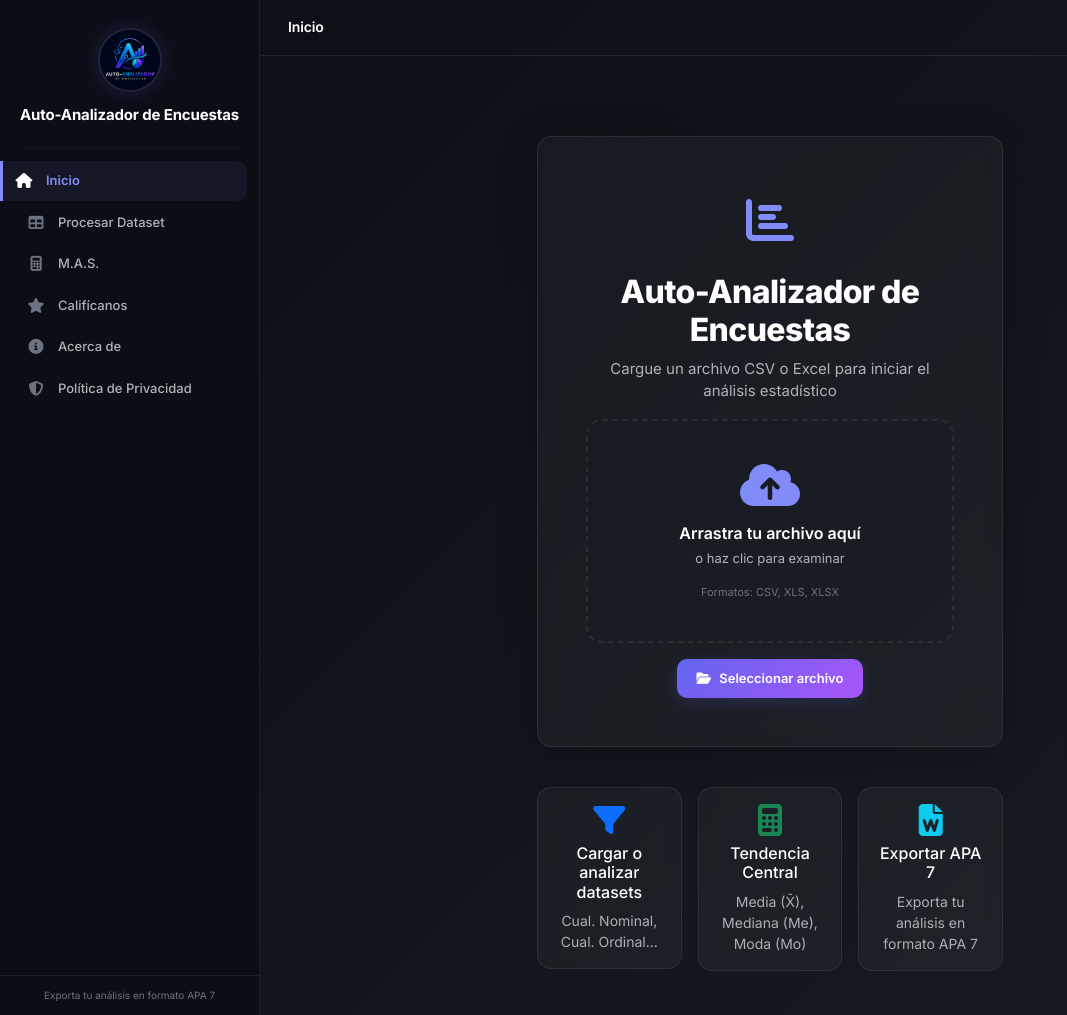
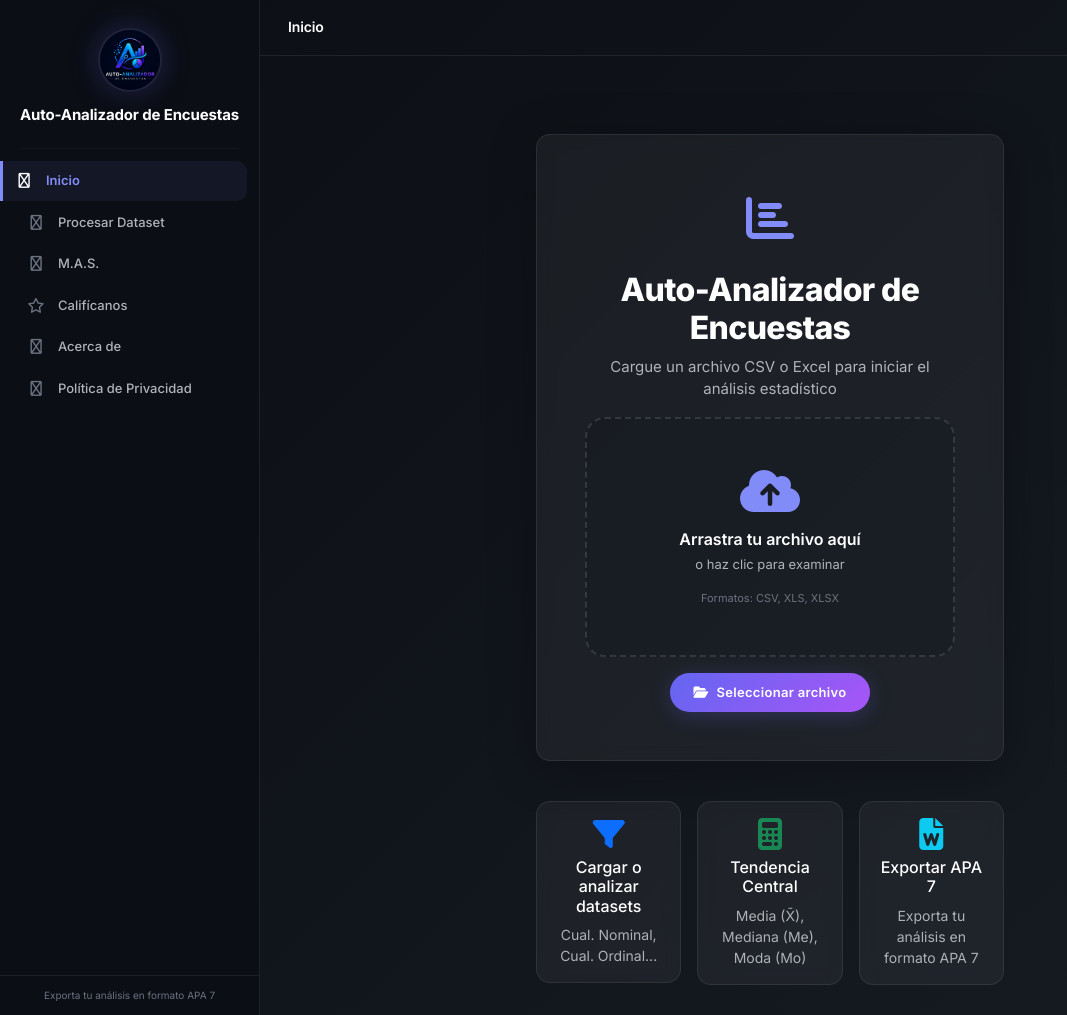
Before and after one commit to 1908piero/Sistema_Analizador0.1, a Flask app: page / in a window 1280 px wide. Shown: the whole page, without its empty margins (0-1067 px from the left). Run offline with Flask 3, Linux system fonts and the light colour scheme.

Commit message:
style: high-legibility glassmorphism redesign with neon accents
- CSS: add --accent-cyan, --accent-purple, --gradient-cyan vars
- Buttons: border-radius 20px, deeper shadows, letter-spacing
- Sidebar logo: enhanced glow shadow with hover effect
- Stars: 42px for larger click targets
- Drop zone: 20px radius, cleaner dashed border
- All glass cards: border-radius 24px, blur 16px, deeper shadow
- Sidebar & mobile nav: outline-style icons (fa-regular)
- About page: justified text, 1.8 line-height
- Container padding: 30px for breathing room

```diff
--- a/webapp/static/css/style.css
+++ b/webapp/static/css/style.css
@@ -4,12 +4,15 @@
     --sidebar-bg: #0b0e14;
     --content-bg: #0b0e14;
     --card-bg: #161b22;
-    --card-glass: rgba(255, 255, 255, 0.04);
+    --card-glass: rgba(255, 255, 255, 0.05);
     --card-border: rgba(255, 255, 255, 0.08);
     --accent: #818cf8;
     --accent-hover: #6366f1;
+    --accent-cyan: #00d4ff;
+    --accent-purple: #a855f7;
     --accent-glow: rgba(129, 140, 248, 0.12);
     --gradient-primary: linear-gradient(135deg, #6366f1, #a855f7);
+    --gradient-cyan: linear-gradient(135deg, #00d4ff, #6366f1);
     --text-primary: #ffffff;
     --text-secondary: #b0b3b8;
     --text-muted: #6b7280;
@@ -543,17 +550,17 @@ body {
 }
 
 .container-fluid.p-4 {
-    padding: 32px !important;
+    padding: 30px !important;
 }
 
 /* Welcome / Index */
 .welcome-card {
     background: var(--card-glass);
-    backdrop-filter: blur(12px);
-    -webkit-backdrop-filter: blur(12px);
-    border: 1px solid var(--card-border);
-    border-radius: 20px;
-    box-shadow: 0 8px 40px rgba(0,0,0,0.2);
+    backdrop-filter: blur(16px);
+    -webkit-backdrop-filter: blur(16px);
+    border: 1px solid var(--card-border);
+    border-radius: 24px;
+    box-shadow: 0 8px 48px rgba(0,0,0,0.25);
 }
 
 .welcome-icon {
@@ -576,19 +583,19 @@ body {
 
 .drop-zone {
     display: block;
-    border: 2px dashed var(--card-border);
-    border-radius: 16px;
-    padding: 40px 20px;
+    border: 2px dashed rgba(255,255,255,0.12);
+    border-radius: 20px;
+    padding: 48px 20px;
     cursor: pointer;
-    transition: all 0.3s;
-    background: rgba(22, 27, 34, 0.5);
+    transition: all 0.35s ease;
+    background: rgba(22, 27, 34, 0.4);
 }
 
 .drop-zone:hover,
 .drop-zone.drag-over {
     border-color: var(--accent);
     background: rgba(99, 102, 241, 0.06);
-    box-shadow: 0 0 30px rgba(99, 102, 241, 0.08);
+    box-shadow: 0 0 40px rgba(99, 102, 241, 0.12);
 }
 
 .drop-icon {
@@ -1576,26 +1585,31 @@ body {
 .btn-primary {
     background: var(--gradient-primary);
     border: none;
-    border-radius: 10px;
+    border-radius: 20px;
     font-weight: 600;
     font-size: 13px;
-    padding: 10px 20px;
+    padding: 10px 24px;
     transition: all 0.25s ease;
-    box-shadow: 0 4px 15px rgba(99, 102, 241, 0.2);
+    box-shadow: 0 4px 20px rgba(99, 102, 241, 0.25);
+    letter-spacing: 0.3px;
 }
 
 .btn-primary:hover {
-    transform: translateY(-1px);
-    box-shadow: 0 6px 25px rgba(99, 102, 241, 0.35);
+    transform: translateY(-2px);
+    box-shadow: 0 8px 30px rgba(99, 102, 241, 0.4);
+}
+
+.btn-primary:active {
+    transform: translateY(0);
 }
 
 .btn-outline-primary {
     color: var(--accent);
     border: 1.5px solid rgba(99, 102, 241, 0.3);
-    border-radius: 10px;
+    border-radius: 20px;
     font-weight: 600;
     font-size: 13px;
-    padding: 10px 20px;
+    padding: 10px 24px;
     background: transparent;
     transition: all 0.25s ease;
 }
--- a/webapp/templates/base.html
+++ b/webapp/templates/base.html
@@ -29,22 +29,22 @@
         </div>
         <hr>
         <a href="{{ url_for('main.index') }}" class="mobile-menu-item {% if request.endpoint == 'main.index' %}active{% endif %}">
-            <i class="fas fa-home"></i> {{ _('nav.home') }}
+            <i class="fa-regular fa-house"></i> {{ _('nav.home') }}
         </a>
         <a href="{{ url_for('main.analysis') }}" class="mobile-menu-item {% if request.endpoint == 'main.analysis' %}active{% endif %}">
-            <i class="fas fa-table"></i> {{ _('nav.dataset') }}
+            <i class="fa-regular fa-table"></i> {{ _('nav.dataset') }}
         </a>
         <a href="{{ url_for('main.sampling') }}" class="mobile-menu-item {% if request.endpoint == 'main.sampling' %}active{% endif %}">
-            <i class="fas fa-calculator"></i> {{ _('nav.sampling') }}
+            <i class="fa-regular fa-calculator"></i> {{ _('nav.sampling') }}
         </a>
         <a href="{{ url_for('main.rate') }}" class="mobile-menu-item {% if request.endpoint == 'main.rate' %}active{% endif %}">
-            <i class="fas fa-star"></i> {{ _('nav.rate') }}
+            <i class="fa-regular fa-star"></i> {{ _('nav.rate') }}
         </a>
         <a href="{{ url_for('main.about') }}" class="mobile-menu-item {% if request.endpoint == 'main.about' %}active{% endif %}">
-            <i class="fas fa-info-circle"></i> {{ _('nav.about') }}
+            <i class="fa-regular fa-circle-info"></i> {{ _('nav.about') }}
         </a>
         <a href="{{ url_for('main.privacy') }}" class="mobile-menu-item {% if request.endpoint == 'main.privacy' %}active{% endif %}">
-            <i class="fas fa-shield-alt"></i> {{ _('nav.privacy') }}
+            <i class="fa-regular fa-shield"></i> {{ _('nav.privacy') }}
         </a>
         <hr>
         <small class="text-muted" style="display:block;text-align:center;padding:8px;">{{ _('nav.export_hint') }}</small>
@@ -62,22 +62,22 @@
             <hr class="sidebar-divider">
             <nav class="sidebar-nav">
                 <a href="{{ url_for('main.index') }}" class="nav-item {% if request.endpoint == 'main.index' %}active{% endif %}">
-                    <i class="fas fa-home"></i> {{ _('nav.home') }}
+                    <i class="fa-regular fa-house"></i> {{ _('nav.home') }}
                 </a>
                 <a href="{{ url_for('main.analysis') }}" class="nav-item {% if request.endpoint == 'main.analysis' %}active{% endif %}">
-                    <i class="fas fa-table"></i> {{ _('nav.dataset') }}
+                    <i class="fa-regular fa-table"></i> {{ _('nav.dataset') }}
                 </a>
                 <a href="{{ url_for('main.sampling') }}" class="nav-item {% if request.endpoint == 'main.sampling' %}active{% endif %}">
-                    <i class="fas fa-calculator"></i> {{ _('nav.sampling') }}
+                    <i class="fa-regular fa-calculator"></i> {{ _('nav.sampling') }}
                 </a>
                 <a href="{{ url_for('main.rate') }}" class="nav-item {% if request.endpoint == 'main.rate' %}active{% endif %}">
-                    <i class="fas fa-star"></i> {{ _('nav.rate') }}
+                    <i class="fa-regular fa-star"></i> {{ _('nav.rate') }}
                 </a>
                 <a href="{{ url_for('main.about') }}" class="nav-item {% if request.endpoint == 'main.about' %}active{% endif %}">
-                    <i class="fas fa-info-circle"></i> {{ _('nav.about') }}
+                    <i class="fa-regular fa-circle-info"></i> {{ _('nav.about') }}
                 </a>
                 <a href="{{ url_for('main.privacy') }}" class="nav-item {% if request.endpoint == 'main.privacy' %}active{% endif %}">
-                    <i class="fas fa-shield-alt"></i> {{ _('nav.privacy') }}
+                    <i class="fa-regular fa-shield"></i> {{ _('nav.privacy') }}
                 </a>
             </nav>
             <div class="sidebar-footer">
```
Also changed, not shown: other parts of webapp/static/css/style.css (+29 -23 lines).
